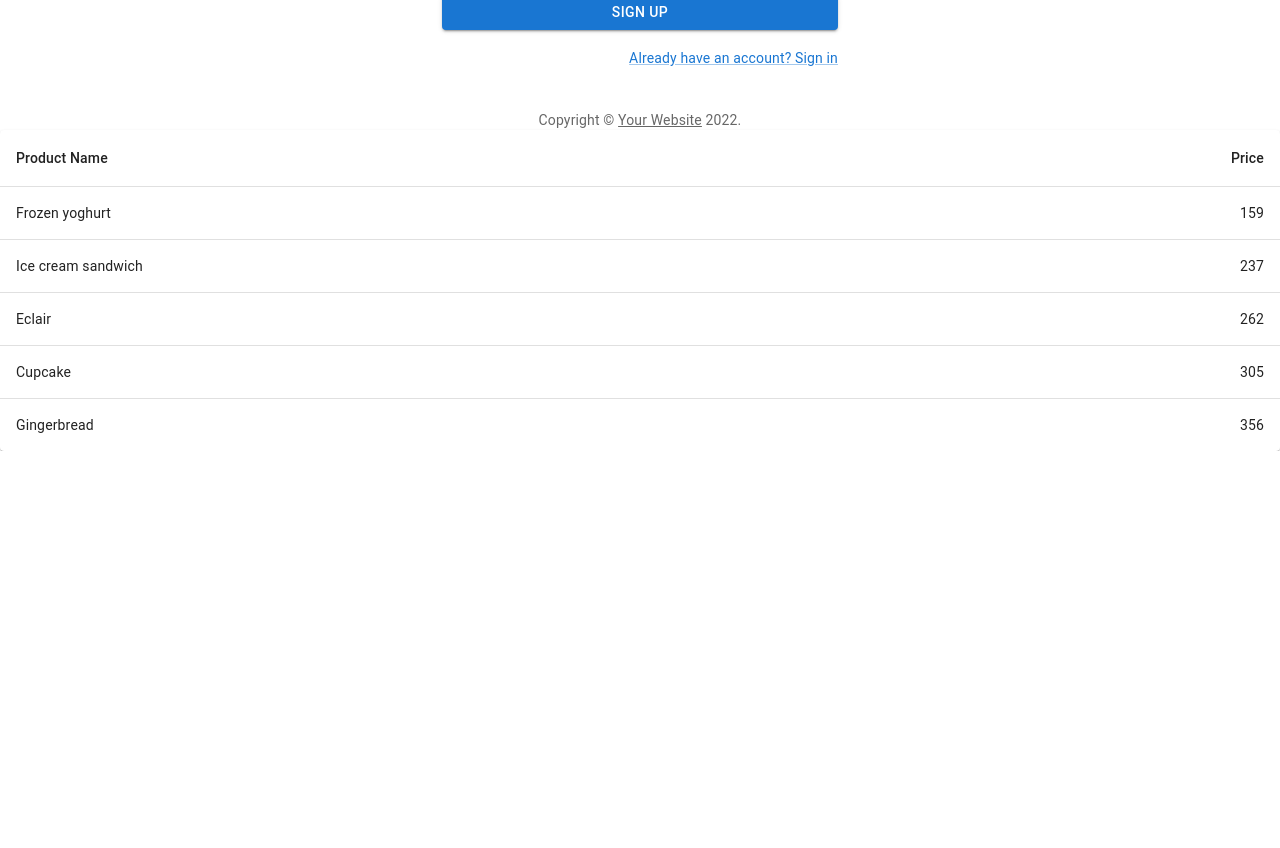
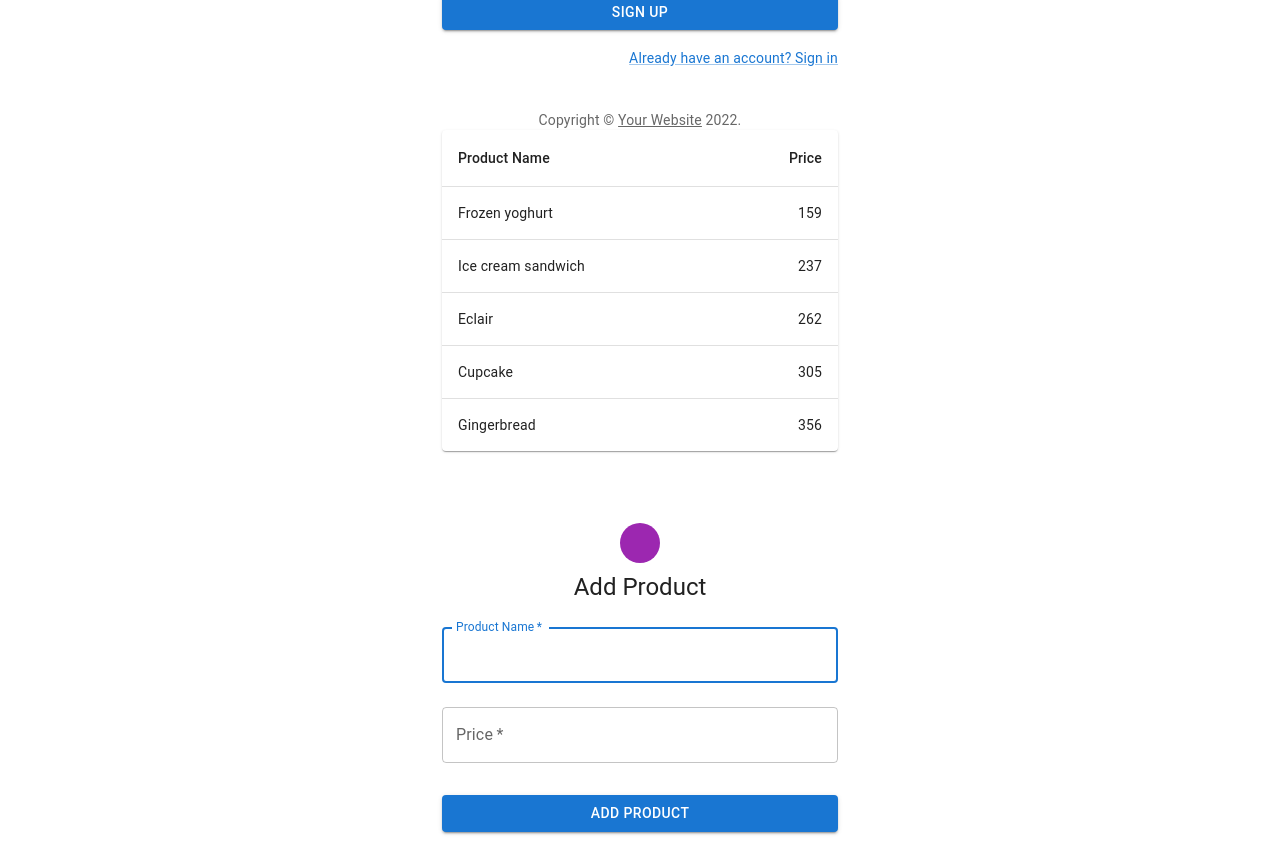
Before and after one commit to umur/waa-june-2022-intro-react, a React (Create React App) app in the folder lab7-client/: page / in a window 1280 px wide. Shown: the part 1017-1865 px from the top of the page. Before the commit the page ends 1468 px from the top, so only its background shows below. Built offline with nearby package versions, Linux system fonts and the light colour scheme.

Commit message:
minor fixes

```diff
--- a/lab7-client/src/App.js
+++ b/lab7-client/src/App.js
@@ -4,7 +4,9 @@ import './App.css';
 import SignIn from './components/Login';
 import SignUp from './components/SignUp';
 import BasicTable from './components/ProductList';
+import AddProducts from './components/AddProducts';
 
+import Container from '@mui/material/Container';
 
 function App() {
   return (
@@ -12,7 +14,10 @@ function App() {
       <div>
         <SignIn />
         <SignUp />
+        <Container component="main" maxWidth="xs">
         <BasicTable />
+        </Container>
+        <AddProducts />
       </div>
     </div >
   );
--- a/lab7-client/src/components/AddProducts.js
+++ b/lab7-client/src/components/AddProducts.js
@@ -60,8 +60,8 @@ export default function AddProducts() {
                             margin="normal"
                             required
                             fullWidth
-                            name="prict"
-                            label="Prict"
+                            name="price"
+                            label="Price"
                             type="text"
                             id="price"
                             autoComplete="price"
@@ -72,7 +72,7 @@ export default function AddProducts() {
                             variant="contained"
                             sx={{ mt: 3, mb: 2 }}
                         >
-                            Sign In
+                            Add Product
                         </Button>
                     </Box>
                 </Box>
--- a/lab7-client/src/components/ProductList.js
+++ b/lab7-client/src/components/ProductList.js
@@ -25,7 +25,7 @@ const rows = [
 export default function BasicTable() {
   return (
     <TableContainer component={Paper}>
-      <Table sx={{ minWidth: 650 }} aria-label="simple table">
+      <Table sx={{ minWidth: 350 }} aria-label="simple table">
         <TableHead>
           <TableRow>
             <TableCell>Product Name</TableCell>
```
